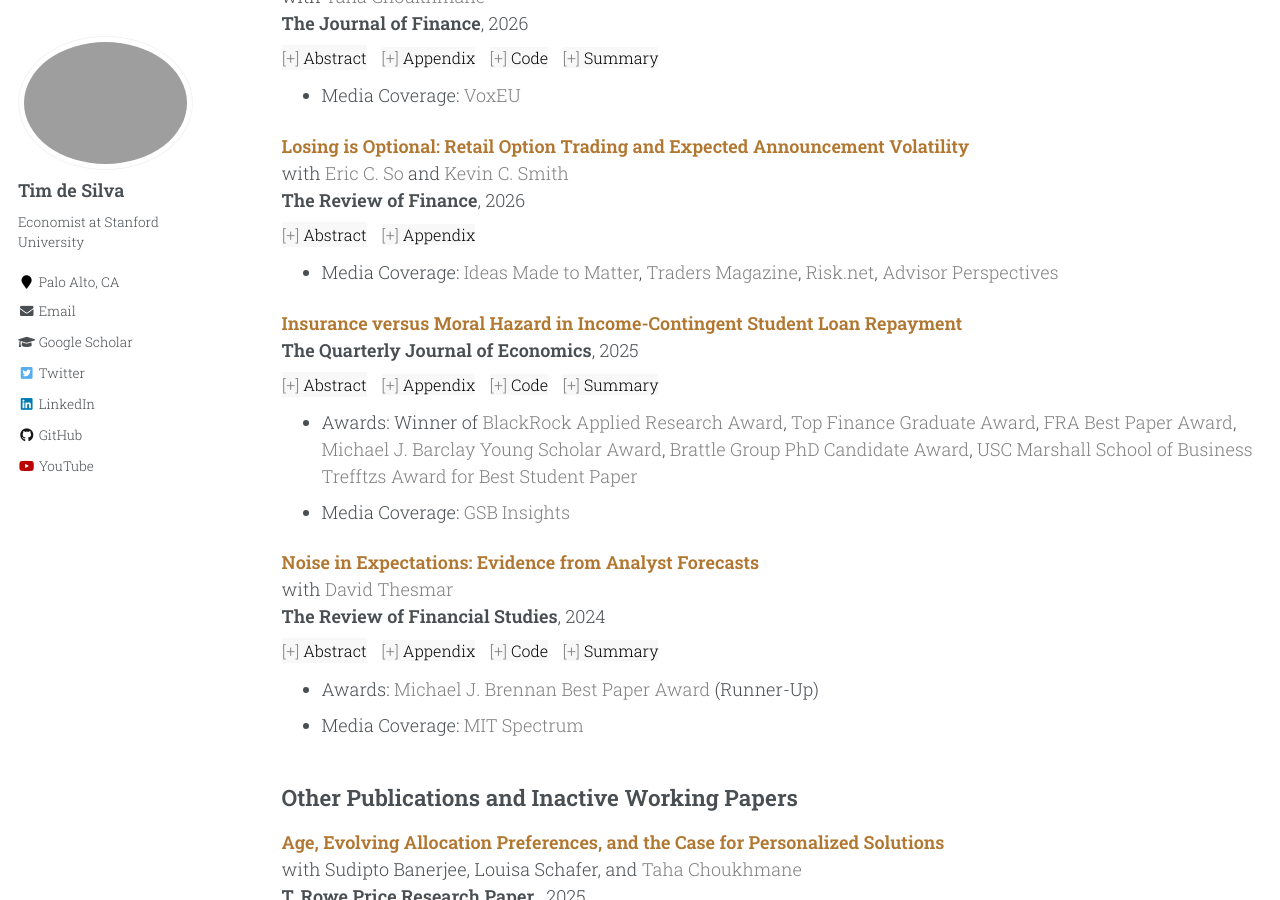
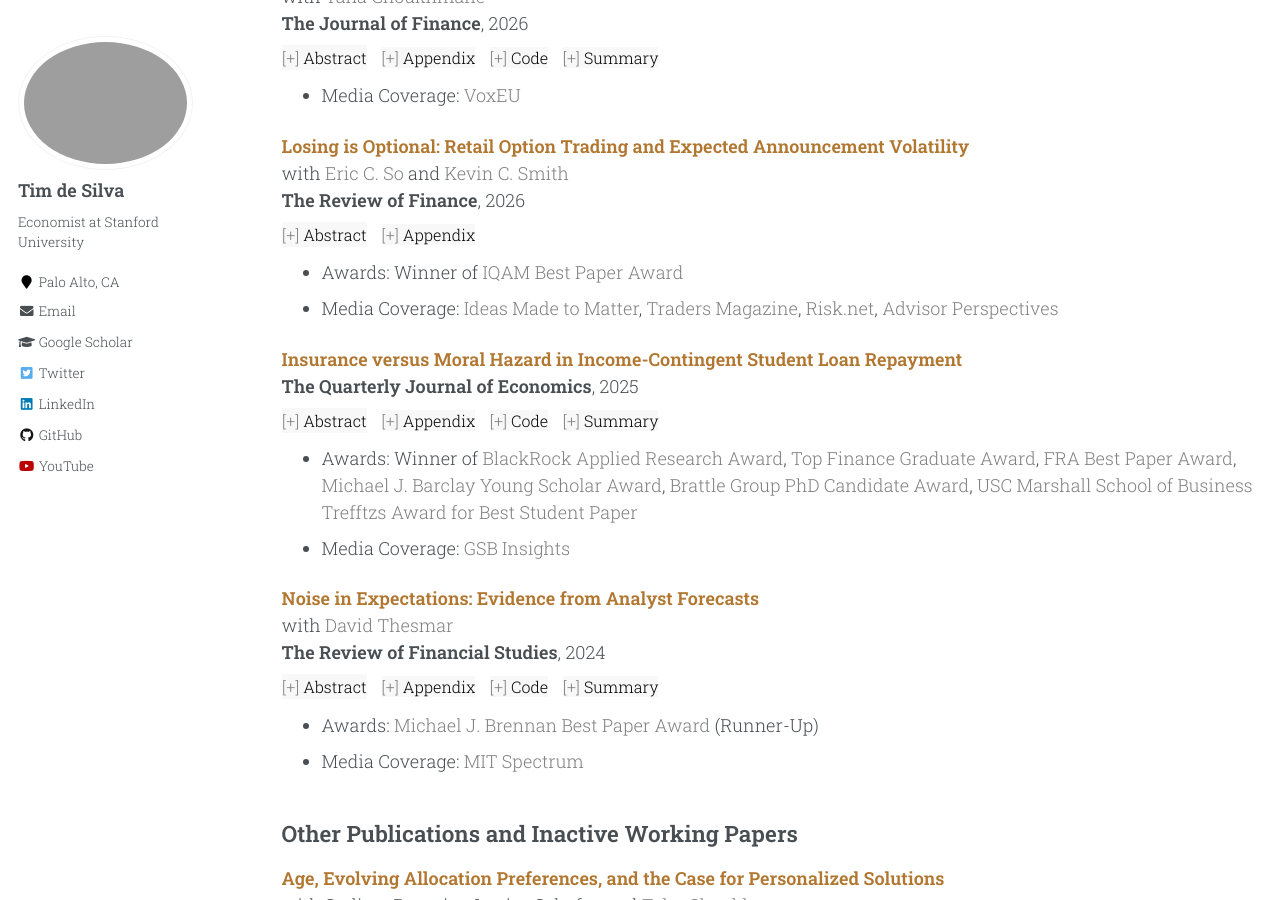
Before and after one commit to timhdesilva/timhdesilva.github.io, a Jekyll site: the page built from _pages/research.html, in a window 1280 px wide and 900 px high, scrolled down 904 px. Built offline with Jekyll 4.4.1, drawn with Linux system fonts in a browser that asks for light colours.

Commit message:
update IQAM award

```diff
--- a/_pages/research.html
+++ b/_pages/research.html
@@ -131,6 +131,7 @@ We study the role of risk preferences and frictions in portfolio choice using va
       <button class="abstract-button" data-target="losing" style="margin-top: 8px; margin-right: 10px;">Abstract</button>
       <a style="text-decoration:none; background-color:#f8f8f8; font-size: 16px; font-family: Roboto Slab, serif;" href="http://timhdesilva.github.io/files/papers/losing_optional_appendix.pdf"><span style="color: gray;">[+]</span> <span style="color:black;">Appendix</span></a>
     <ul style="margin-top: -12px">
+      <li>Awards: Winner of <a style="text-decoration:none; color:gray" href="https://revfin.org/awards/">IQAM Best Paper Award</a></li>
       <li>Media Coverage: <a style="text-decoration:none; color:gray" href="https://mitsloan.mit.edu/ideas-made-to-matter/retail-investors-lose-big-options-markets-research-shows">Ideas Made to Matter</a>, <a style="text-decoration:none; color:gray" href="https://www.tradersmagazine.com/am/what-motivates-retail-options-traders/">Traders Magazine</a>, <a style="text-decoration:none; color:gray" href="https://www.risk.net/investing/7954462/its-amateur-hour-how-retail-traders-upended-options-market">Risk.net</a>, <a style="text-decoration:none; color:gray" href="https://www.advisorperspectives.com/articles/2023/02/19/the-wealth-destroying-behavior-of-retail-option-trading">Advisor Perspectives</a></li>
     </ul>
 </p>
```
Also changed, not shown: 2 other files.
